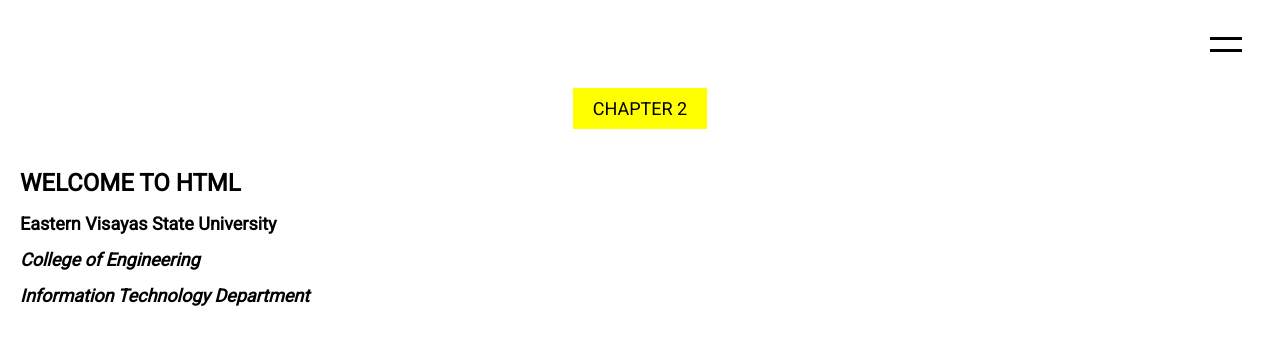
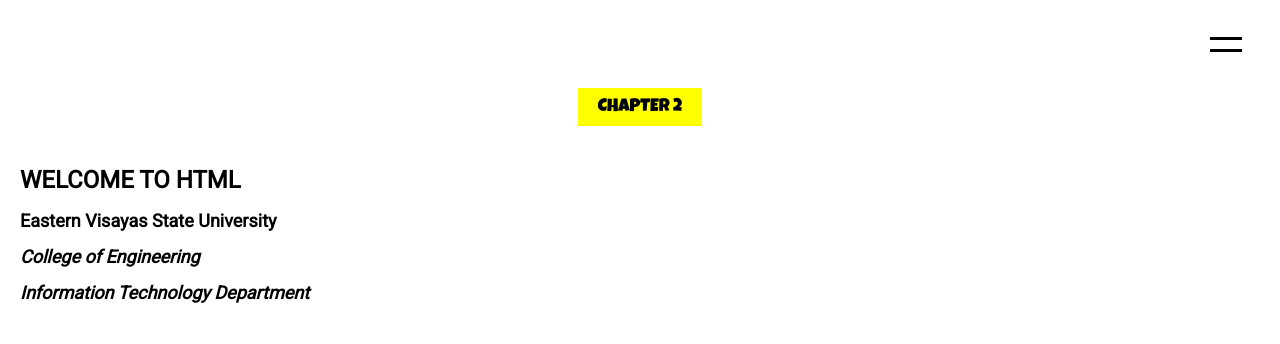
Before and after one commit to christianparanas/cm-dar, a Next.js app: page /acts/chapter2 in a window 1280 px wide. Shown: the top 344 px of the page. Built offline with nearby package versions, Linux system fonts and the light colour scheme.

Commit message:
Update globals.scss

```diff
--- a/styles/globals.scss
+++ b/styles/globals.scss
@@ -210,6 +210,7 @@
 			text-transform: uppercase;
 			font-weight: 200;
 			margin: 0 auto 40px;
+                       font-family: "Luckiest Guy", cursive;
 		}
 
 		dl {
```
